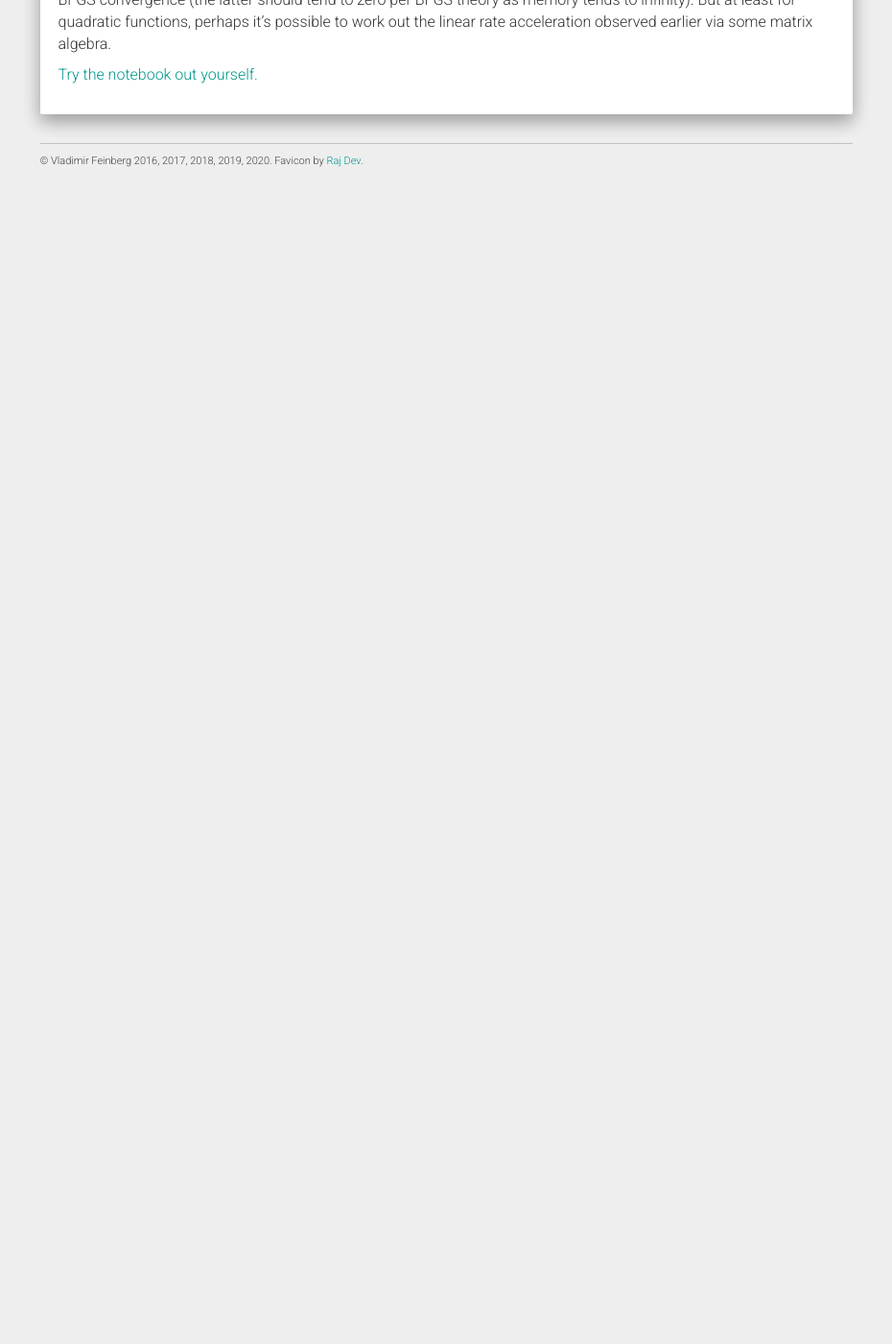
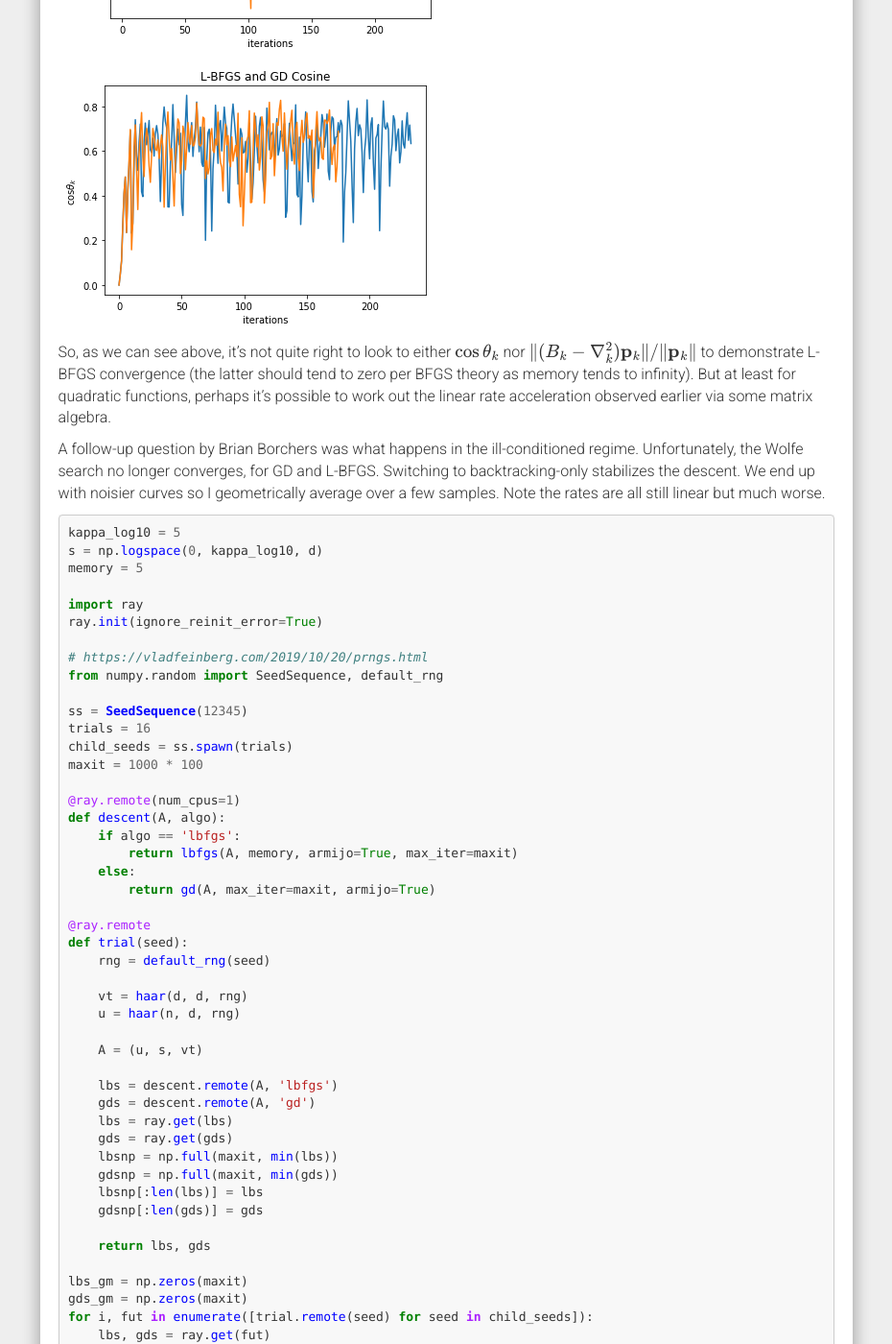
Before and after one commit to vlad17/vlad17.github.io, a Jekyll site: the page built from _posts/2020-11-01-lbfgs-vs-gd.md, in a window 1280 px wide and 1400 px high, scrolled down 9674 px. Shown: the whole window at 96% size, without its empty margins (321-1251 px from the left). Built offline with Jekyll 4.4.1, drawn with Linux system fonts in a browser that asks for light colours; nearby versions of some CDN libraries; formulas are drawn with MathJax 3; before the commit the page ends 9877 px from its top, so only the background shows below that; some of the changed text lies outside the part shown.

Commit message:
ill-conditioned experiment

````diff
--- a/_posts/2020-11-01-lbfgs-vs-gd.md
+++ b/_posts/2020-11-01-lbfgs-vs-gd.md
@@ -72,10 +72,12 @@
 ```
 
 ```python
-def haar(n, d):
+from scipy.optimize.linesearch import line_search_armijo
+
+def haar(n, d, rng=np.random):
     # https://nhigham.com/2020/04/22/what-is-a-random-orthogonal-matrix/
     assert n >= d
-    z = np.random.normal(size=(n, d))
+    z = rng.normal(size=(n, d))
     if n > d:
         q, r = sla.qr(z, mode='economic')
     else:
@@ -98,10 +100,12 @@
 x0 = np.zeros(d)
 b = np.ones(n)
 
-def xopt(s):
+def xopt(A):
+    u, s, vt = A
     return vt.T.dot(u.T.dot(b) / s)
 
-def objective(s, x):
+def objective(A, x):
+    u, s, vt = A
     vtx = vt.dot(x)
     Ax = u.dot(s * vtx)
     diff = Ax - b
@@ -109,40 +113,46 @@
     g = vt.T.dot(s * (s * vtx - u.T.dot(b)))
     return f, g
 
-def hessian_mvm(s, q):
+def hessian_mvm(A, q):
+    u, s, vt = A
     return vt.T.dot(s * (s * vt.dot(q)))
 
-def gd(s, max_iter=1000, tol=1e-12):
+def gd(A, max_iter=1000, tol=1e-11, c1=0.2, c2=0.8, armijo=False):
     x = x0.copy()
-    xsol = xopt(s)
-    fsol = objective(s, xsol)[0]
+    xsol = xopt(A)
+    fsol = objective(A, xsol)[0]
     gaps = []
     for _ in range(max_iter):
-        f, g = objective(s, x)
+        f, g = objective(A, x)
         gaps.append(abs(f - fsol))
         if gaps[-1] < tol:
             break
-        alpha = line_search(
-            lambda x: objective(s, x)[0],
-            lambda x: objective(s, x)[1],
-            x, -g, maxiter=1000,
-            c1=0.2, c2=0.8)
-        if alpha[0] is None:
-            raise RuntimeError(alpha)
-        x -= alpha[0] * g
+        if armijo:
+            alpha, *_ = line_search_armijo(
+                lambda x: objective(A, x)[0],
+                x, -g, g, f)
+        else:
+            alpha = line_search(
+                lambda x: objective(A, x)[0],
+                lambda x: objective(A, x)[1],
+                x, -g, maxiter=1000,
+                c1=c1, c2=c2)
+            if alpha[0] is None:
+                raise RuntimeError((alpha, g, x))
+            alpha = alpha[0]
+        x -= alpha * g
     return gaps
 
-def lbfgs(s, m, max_iter=1000, tol=1e-12, extras=False):
-    L = s.max()
+def lbfgs(A, m, max_iter=1000, tol=1e-11, extras=False, c1=0.2, c2=0.8, armijo=False):
     x = x0.copy()
-    xsol = xopt(s)
-    fsol = objective(s, xsol)[0]
+    xsol = xopt(A)
+    fsol = objective(A, xsol)[0]
     gaps = []
     if extras:
         newton = []
         cosine = []
 
-    f, g = objective(s, x)
+    f, g = objective(A, x)
     opt = LBFGS(m, d, x, g)
 
     for i in range(max_iter):
@@ -151,22 +161,26 @@
 
         if extras:
             newton.append(np.linalg.norm(
-                hessian_mvm(s, p) - opt.mvm(p)
+                hessian_mvm(A, p) - opt.mvm(p)
             ) / np.linalg.norm(p))
             cosine.append(1 - p.dot(-g) / np.linalg.norm(p) / np.linalg.norm(g))
-
-
         if gaps[-1] < tol:
             break
-        alpha = line_search(
-            lambda x: objective(s, x)[0],
-            lambda x: objective(s, x)[1],
-            x, p, maxiter=1000,
-            c1=0.2, c2=0.8)
-        if alpha[0] is None:
-            raise RuntimeError(alpha)
-        x += alpha[0] * p
-        f, g = objective(s, x)
+        if armijo:
+            alpha, *_ = line_search_armijo(
+                lambda x: objective(A, x)[0],
+                x, p, opt.g, f)
+        else:
+            alpha = line_search(
+                lambda x: objective(A, x)[0],
+                lambda x: objective(A, x)[1],
+                x, p, maxiter=1000,
+                c1=c1, c2=c2)
+            if alpha[0] is None:
+                raise RuntimeError(alpha)
+            alpha = alpha[0]
+        x += alpha * p
+        f, g = objective(A, x)
         opt.update(x, g)
     if extras:
         return gaps, newton, cosine
@@ -176,9 +190,10 @@
 ```python
 for kappa, ls in [(10, '-'), (50, '--')]:
     s = np.linspace(1, kappa, d)
-    gds = gd(s)
+    A = (u, s, vt)
+    gds = gd(A)
     memory = 10
-    lbs = lbfgs(s, memory)
+    lbs = lbfgs(A, memory)
     matrix_name = 'linspace eigenvals'
     plt.semilogy(gds, c='b', label=r'GD ( \\(\kappa = {kappa} \\))'.format(kappa=kappa), ls=ls)
     plt.semilogy(lbs, c='r', ls=ls,
@@ -203,7 +218,8 @@
 for memory, ls in [(10, '-'), (25, '--'), (50, ':')]:
     for kappa, color in [(10, 'r'), (25, 'b'), (50, 'g')]:
         s = np.linspace(1, kappa, d)
-        lbs = lbfgs(s, memory)
+        A = (u, s, vt)
+        lbs = lbfgs(A, memory)
         plt.semilogy(lbs, c=color, ls=ls,
                      label=r' \\(\kappa = {kappa}, m = {memory} \\)'.format(
                         memory=memory, kappa=kappa))
@@ -225,7 +241,8 @@
         bot, mid, top = d // 3, d // 3, d - 2 * d // 3
         s = [1] * bot + [kappa / 2] * mid + [kappa] * top
         s = np.array(s)
-        lbs = lbfgs(s, memory)
+        A = (u, s, vt)
+        lbs = lbfgs(A, memory)
         plt.semilogy(lbs, c=color, ls=ls,
                      label=r' \\(\kappa = {kappa}, m = {memory} \\)'.format(
                         memory=memory, kappa=kappa))
@@ -239,7 +256,8 @@
 for memory, ls in [(10, '-'), (25, '--'), (50, ':')]:
     for kappa, color in [(10, 'r'), (25, 'b'), (50, 'g')]:
         s = np.logspace(0, np.log10(kappa), d)
-        lbs = lbfgs(s, memory)
+        A = (u, s, vt)
+        lbs = lbfgs(A, memory)
         plt.semilogy(lbs, c=color, ls=ls,
                      label=r' \\(\kappa = {kappa}, m = {memory} \\)'.format(
                         memory=memory, kappa=kappa))
@@ -268,7 +286,8 @@
     rates = []
     for m in memory:
         s = np.logspace(0, np.log10(kappa), d)
-        lbs = lbfgs(s, m)
+        A = (u, s, vt)
+        lbs = lbfgs(A, m)
         y = np.log(lbs)
         x = np.arange(len(lbs)) + 1
         slope, *_ = linregress(x, y)
@@ -289,7 +308,8 @@
     rates = []
     for kappa in kappas:
         s = np.logspace(0, np.log10(kappa), d)
-        lbs = lbfgs(s, memory)
+        A = (u, s, vt)
+        lbs = lbfgs(A, memory)
         y = np.log(lbs)
         x = np.arange(len(lbs)) + 1
         slope, *_ = linregress(x, y)
@@ -316,20 +336,21 @@
 ```python
 kappa = 30
 s = np.logspace(0, np.log10(kappa), d)
+A = (u, s, vt)
 
 newtons, cosines = [], []
 memories = [5, 50]
 
-gds = gd(s, max_iter=len(lbs))
-plt.semilogy(gds, c='b', label='GD')
 for color, memory in zip(['r', 'g'], memories):
-    lbs, newton, cosine = lbfgs(s, memory, extras=True)
+    lbs, newton, cosine = lbfgs(A, memory, extras=True)
     matrix_name = r'logspace eigenvals,  \\(\kappa = {kappa} \\)'.format(kappa=kappa)
     plt.semilogy(lbs, c=color,
                  label=r'L-BFGS ( \\(m = {memory} \\))'.format(memory=memory))
     newtons.append(newton)
-    secants.append(secant)
     cosines.append(cosine)
+
+gds = gd(A, max_iter=len(lbs))
+plt.semilogy(gds, c='b', label='GD')
 
 plt.legend(bbox_to_anchor=(1.05, 0.5), loc='center left')
 plt.xlabel('iterations')
@@ -366,5 +387,77 @@
 
 So, as we can see above, it's not quite right to look to either  \\(\cos\theta\_k \\) nor  \\(\\|(B\_k-\nabla^2\_k)\mathbf{p}\_k\\|/\\|\mathbf{p}\_k\\| \\) to demonstrate L-BFGS convergence (the latter should tend to zero per BFGS theory as memory tends to infinity). But at least for quadratic functions, perhaps it's possible to work out the linear rate acceleration observed earlier via some matrix algebra.
 
+A follow-up question by Brian Borchers was what happens in the ill-conditioned regime. Unfortunately, the Wolfe search no longer converges, for GD and L-BFGS. Switching to backtracking-only stabilizes the descent. We end up with noisier curves so I geometrically average over a few samples. Note the rates are all still linear but much worse.
+
+```python
+kappa_log10 = 5
+s = np.logspace(0, kappa_log10, d)
+memory = 5
+
+import ray
+ray.init(ignore_reinit_error=True)
+
+# https://vladfeinberg.com/2019/10/20/prngs.html
+from numpy.random import SeedSequence, default_rng
+
+ss = SeedSequence(12345)
+trials = 16
+child_seeds = ss.spawn(trials)
+maxit = 1000 * 100
+
+@ray.remote(num_cpus=1)
+def descent(A, algo):
+    if algo == 'lbfgs':
+        return lbfgs(A, memory, armijo=True, max_iter=maxit)
+    else:
+        return gd(A, max_iter=maxit, armijo=True)
+
+@ray.remote
+def trial(seed):
+    rng = default_rng(seed)
+
+    vt = haar(d, d, rng)
+    u = haar(n, d, rng)
+
+    A = (u, s, vt)
+
+    lbs = descent.remote(A, 'lbfgs')
+    gds = descent.remote(A, 'gd')
+    lbs = ray.get(lbs)
+    gds = ray.get(gds)
+    lbsnp = np.full(maxit, min(lbs))
+    gdsnp = np.full(maxit, min(gds))
+    lbsnp[:len(lbs)] = lbs
+    gdsnp[:len(gds)] = gds
+
+    return lbs, gds
+
+lbs_gm = np.zeros(maxit)
+gds_gm = np.zeros(maxit)
+for i, fut in enumerate([trial.remote(seed) for seed in child_seeds]):
+    lbs, gds = ray.get(fut)
+    lbs_gm += np.log(lbs)
+    gds_gm += np.log(gds)
+lbs_gm /= trials
+gds_gm /= trials
+
+matrix_name = r'logspace eigenvals,  \\(\kappa = 10^{{{kappa\_log10}}} \\), GM over {trials} trials'.format(kappa_log10=kappa_log10, trials=trials)
+plt.semilogy(np.exp(lbs_gm), c='b', label='GD')
+plt.semilogy(np.exp(gds_gm), c=color,
+             label=r'L-BFGS ( \\(m = {memory} \\))'.format(memory=memory))
+plt.legend(bbox_to_anchor=(1.05, 0.5), loc='center left')
+plt.xlabel('iterations')
+plt.ylabel('function optimality gap')
+plt.title(matrix_name)
+plt.show()
+```
+
+    2020-11-01 18:50:11,941	INFO resource_spec.py:212 -- Starting Ray with 246.68 GiB memory available for workers and up to 109.72 GiB for objects. You can adjust these settings with ray.init(memory=<bytes>, object_store_memory=<bytes>).
+    2020-11-01 18:50:12,174	WARNING services.py:923 -- Redis failed to start, retrying now.
+    2020-11-01 18:50:12,424	WARNING services.py:1151 -- Failed to start the dashboard. The dashboard requires Python 3 as well as 'pip install aiohttp grpcio'.
+
+![png](/assets/2020-11-01-lbfgs-vs-gd_files/2020-11-01-lbfgs-vs-gd_13_1.png)
+
+
 
 [Try the notebook out yourself.](/assets/2020-11-01-lbfgs-vs-gd.ipynb)
````
Also changed, not shown: assets/2020-11-01-lbfgs-vs-gd_files/2020-11-01-lbfgs-vs-gd_11_0.png, assets/2020-11-01-lbfgs-vs-gd_files/2020-11-01-lbfgs-vs-gd_11_1.png, assets/2020-11-01-lbfgs-vs-gd_files/2020-11-01-lbfgs-vs-gd_11_2.png, assets/2020-11-01-lbfgs-vs-gd_files/2020-11-01-lbfgs-vs-gd_13_1.png (added), assets/2020-11-01-lbfgs-vs-gd_files/2020-11-01-lbfgs-vs-gd_3_0.png, assets/2020-11-01-lbfgs-vs-gd_files/2020-11-01-lbfgs-vs-gd_5_0.png, assets/2020-11-01-lbfgs-vs-gd_files/2020-11-01-lbfgs-vs-gd_7_0.png, assets/2020-11-01-lbfgs-vs-gd_files/2020-11-01-lbfgs-vs-gd_7_1.png, assets/2020-11-01-lbfgs-vs-gd_files/2020-11-01-lbfgs-vs-gd_9_0.png, assets/2020-11-01-lbfgs-vs-gd_files/2020-11-01-lbfgs-vs-gd_9_1.png, 1 other file.
